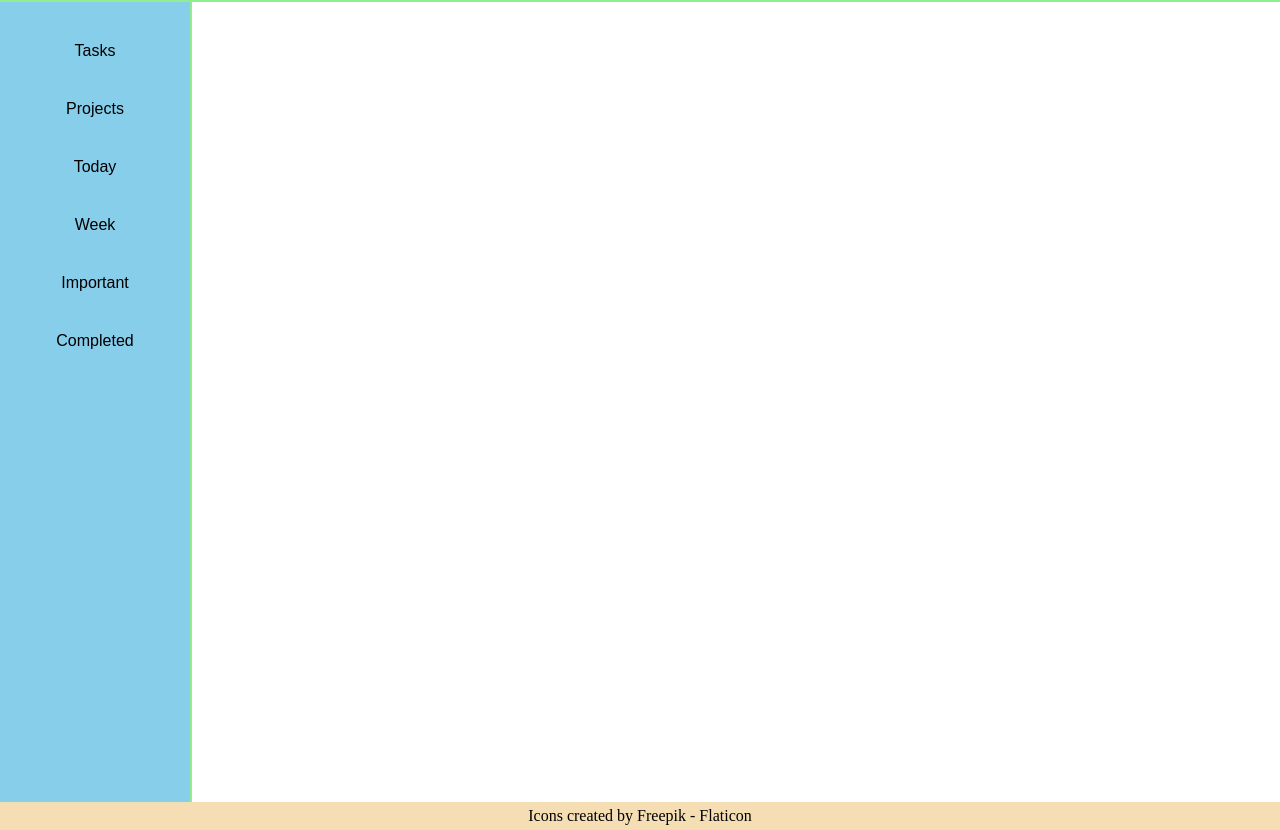
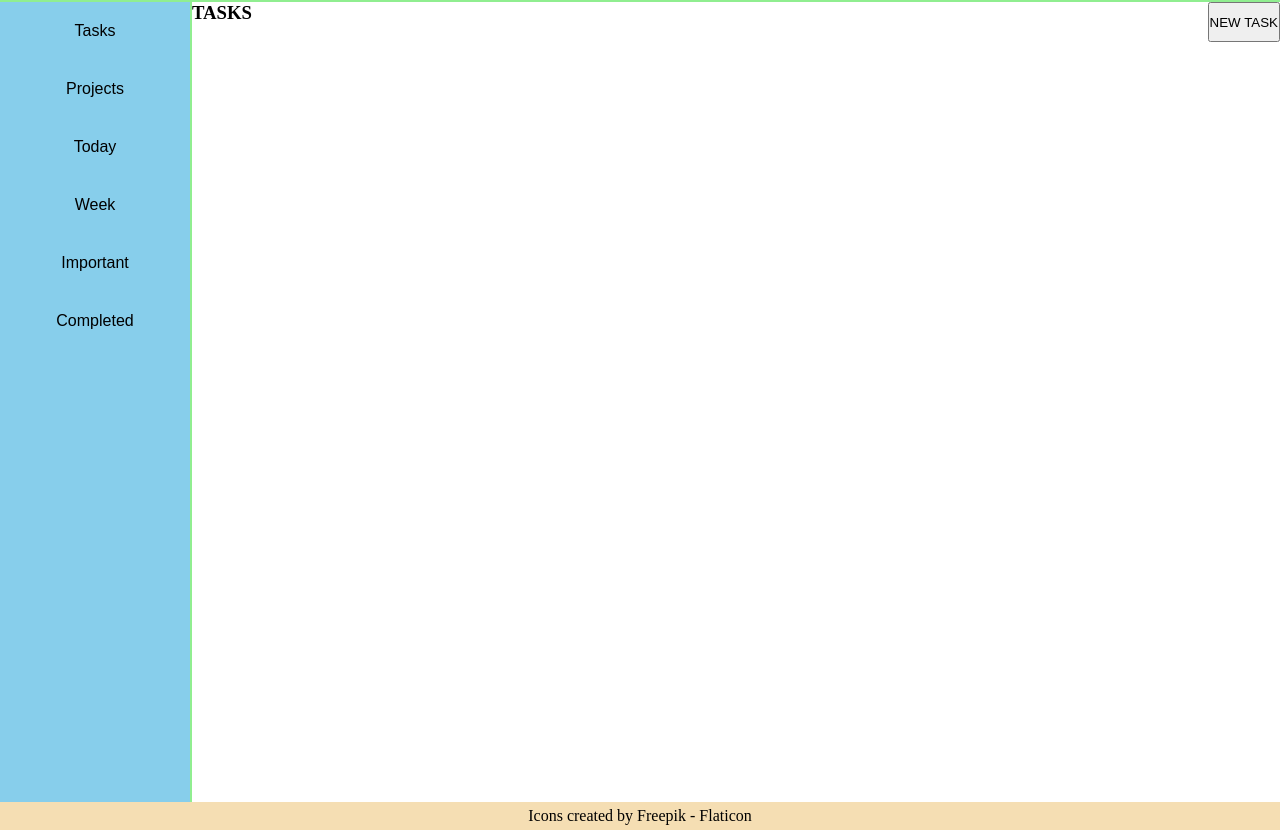
Before and after one commit to Charn11/todo_list, a website built with webpack: page dist/index.html in a window 1280 px wide. Shown: the part 118-948 px from the top of the page. Built offline with nearby package versions, Linux system fonts and the light colour scheme.

Commit message:
add task page

```diff
--- a/src/DOM/start.js
+++ b/src/DOM/start.js
@@ -0,0 +1,9 @@
+import { tasks } from "./tasks"
+export { enterPage, mainCont }
+
+let mainCont = document.getElementById('main-content');
+let enterPage = () => {
+
+    //load tasks
+    tasks();
+}
--- /dev/null
+++ b/src/DOM/tasks.js
@@ -0,0 +1,27 @@
+import { mainCont } from "./start.js"
+export { tasks }
+
+let tasks = () => {
+
+    //task container
+    let taskCont = document.createElement('div');
+    taskCont.setAttribute("id","task-content");
+    mainCont.appendChild(taskCont);
+
+    //header container
+    let headCont = document.createElement('div');
+    headCont.setAttribute('id', 'headCont');
+    taskCont.appendChild(headCont);
+
+    //task heading
+    let taskHead = document.createElement('h3');
+    taskHead.setAttribute("id", "taskHeading");
+    taskHead.innerText = "TASKS";
+    headCont.appendChild(taskHead);
+
+    //create new task button
+    let newTask = document.createElement('button');
+    newTask.setAttribute("id", "crtTask");
+    newTask.innerText = "NEW TASK";
+    headCont.appendChild(newTask);
+}
--- a/src/index.js
+++ b/src/index.js
@@ -1 +1,4 @@
 import './style.css';
+import { enterPage } from './DOM/start';
+
+enterPage();
--- a/src/style.css
+++ b/src/style.css
@@ -50,10 +50,11 @@ body{
 }
 .nav-ul>li:hover{
     background-color: lightgrey;
+    cursor: pointer;
 }
 #nav-bar{
     display: flex;
-    padding: 20px 0px;
+    padding: 0px 0px 20px 0px;
     background-color: skyblue;
     border-right: solid 2px lightgreen;
 }
@@ -68,3 +69,21 @@ a{
     text-decoration: none;
     color: black;
 }
+#task-content{
+    display: grid;
+    min-width: 100%;
+    min-height: 100%;
+    grid-template-rows: 5% 95%;
+}
+#headCont{
+    display: flex;
+    justify-content: space-between;
+}
+#taskHeading{
+    padding: 0px;
+    margin: 0px;
+}
+#crtTask{
+    padding: 0px;
+    margin: 0px;
+}
```
Also changed, not shown: dist/main.js.
